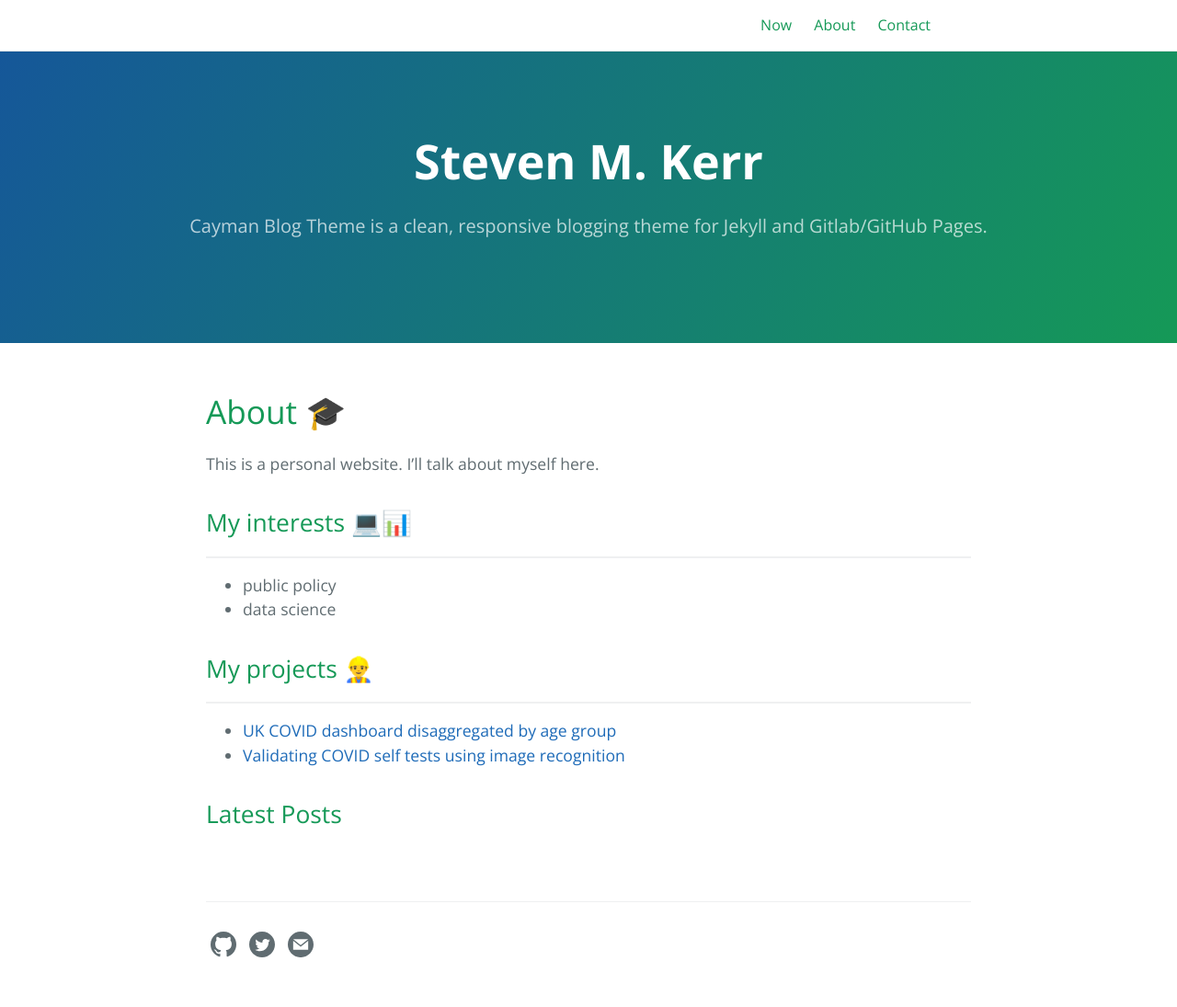
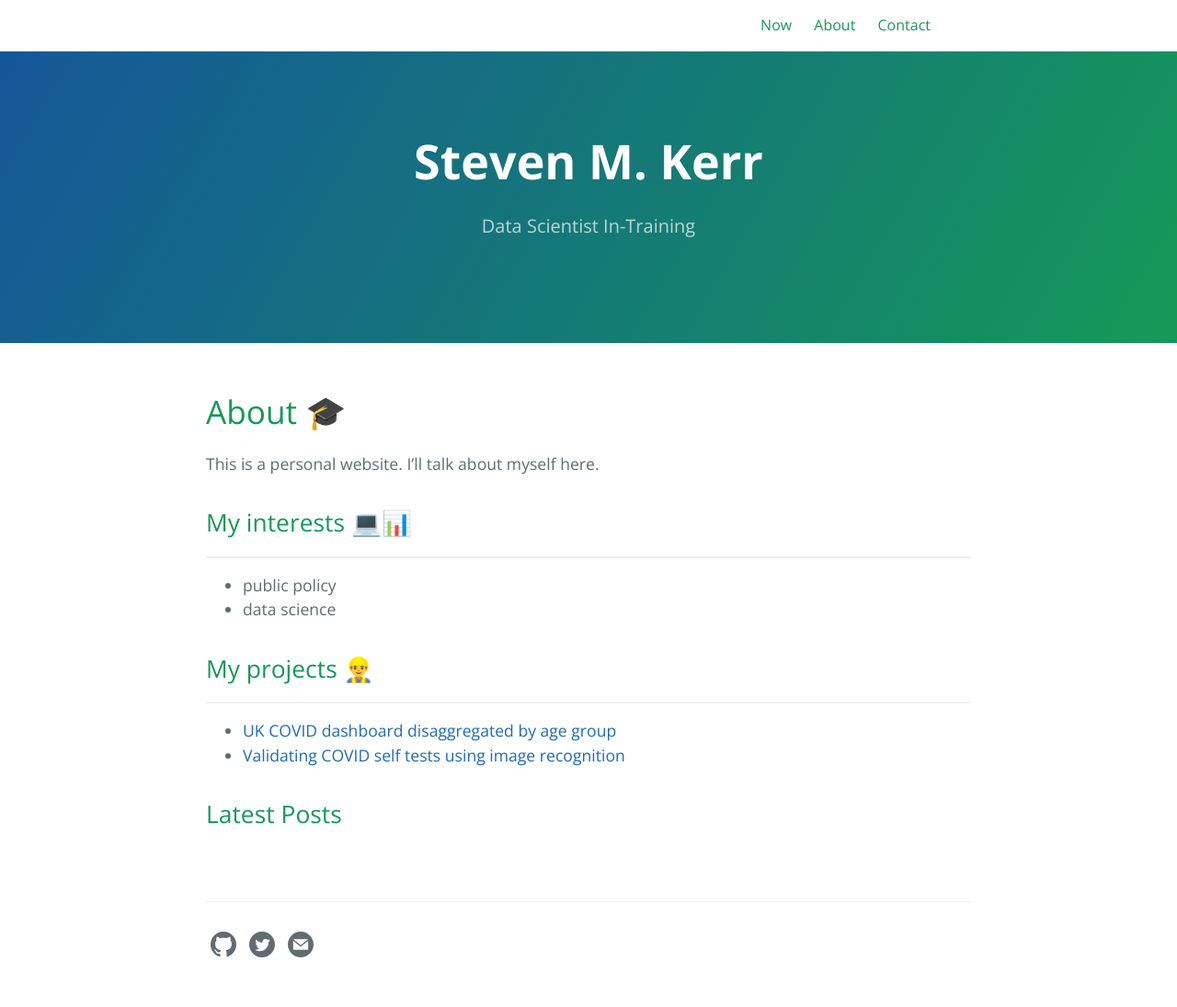
Before and after one commit to smkerr/smkerr.github.io, a Jekyll site: the page built from index.md, in a window 1280 px wide. Shown: the whole page at 92% size. Built offline with Jekyll 4.4.1, drawn with Linux system fonts in a browser that asks for light colours.

Commit message:
Update _config.yml
personalize, add Google Analytics number

```diff
--- a/_config.yml
+++ b/_config.yml
@@ -1,12 +1,12 @@
-title: Cayman Blog Theme
-description: Cayman Blog Theme is a clean, responsive blogging theme for Jekyll and Gitlab/GitHub Pages.
+title: Steven M. Kerr
+description: Data Scientist In-Training
 show_downloads: true
 
-baseurl: "/cayman-blog" # change this to the subpath of your site, e.g. /blog. Leave it empty if you don't need it.
-url: "https://lorepirri.github.io" # change this to the base hostname & protocol for your site
+baseurl: # change this to the subpath of your site, e.g. /blog. Leave it empty if you don't need it.
+url: "https://smkerr.github.io" # base hostname & protocol for the site
 
 
-google_analytics:
+google_analytics: 298049889
 
 # cayman-blog date format
 # refer to http://shopify.github.io/liquid/filters/date/ if you want to customize this
@@ -16,10 +16,11 @@
 theme: # leave it empty
 
 # social
-author: lorepirri
+author: stevekerr
 image: /thumbnail-jumbo.png
-twitter:
-  username: lorepirri
+#twitter:
+  #username: st3v3k3rr
+# consider adding social media usernames
 
 plugins:
   - jekyll-target-blank
@@ -27,4 +28,4 @@
 target-blank:
     rel: nofollow
 
-header_page_refs: ['now', 'about', 'contact']
+header_page_refs: ['now', 'about', 'contact'] # +cv, +portfolio
```
